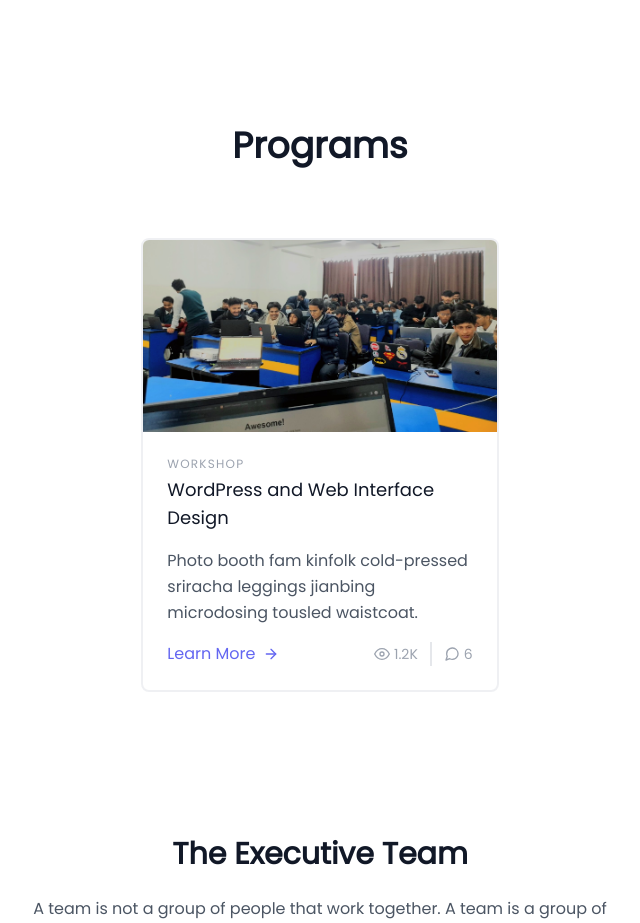
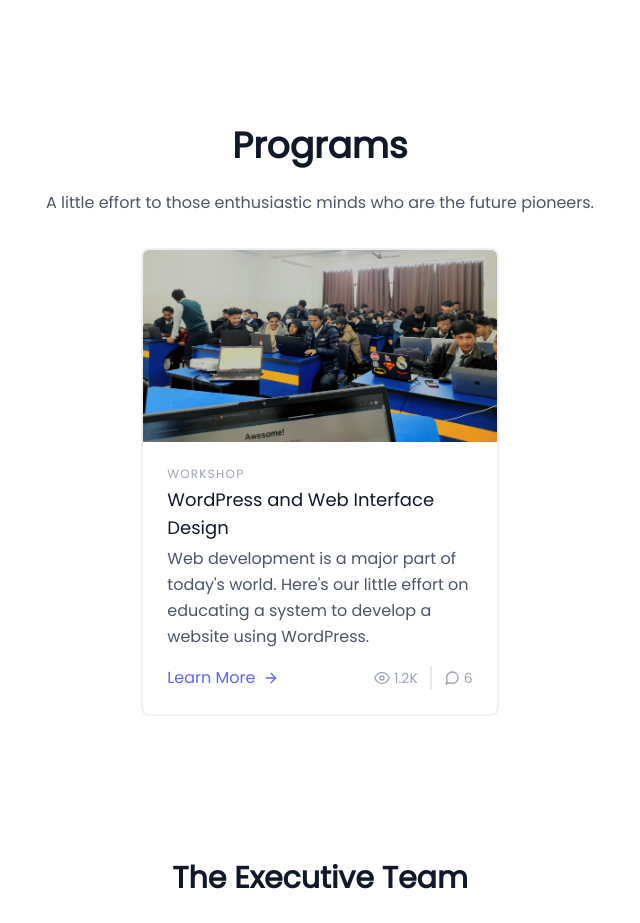
Before and after one commit to teamcoreQ/coreq, a React (Create React App) app: page / in a window 1280 px wide. Shown: the part 1540-2463 px from the top of the page, without its empty margins (320-960 px from the left). Built offline with nearby package versions, Linux system fonts and the light colour scheme.

Commit message:
updated wordpress workshop detail text

```diff
--- a/src/components/Programs.js
+++ b/src/components/Programs.js
@@ -12,11 +12,12 @@ export default function Programs(props) {
       <section id="programs" className="text-gray-600 body-font">
         <div className="container px-5 py-10 mx-auto">
 
-          <div className="flex flex-col text-center w-full mb-10 mt-10">
+          <div className="flex flex-col text-center w-full mb-6 mt-10">
             <h1 className="text-4xl font-bold title-font mb-4 text-gray-900">Programs</h1>
 
             {/* This code will be uncommented when program will added  */}
-            {/* <p className="lg:w-2/3 mx-auto leading-relaxed text-base">yesma chai hamle participate gareko ra hamle kasto events/program conduct garauxau tyo aanusar lekhxau    </p> */}
+            <p className="lg:w-2/3 mx-auto leading-relaxed text-base">A little effort to those enthusiastic minds who are the future pioneers.
+            </p>
 
 
           </div>
@@ -36,8 +37,10 @@ export default function Programs(props) {
                 <img className="lg:h-48 md:h-36 w-full object-cover object-center" src={workshopPhoto1} height='720' width='500' alt="blog" />
                 <div className="p-6">
                   <h2 className="tracking-widest text-xs title-font font-medium text-gray-400 mb-1">WORKSHOP</h2>
-                  <h1 className="title-font text-lg font-medium text-gray-900 mb-3">WordPress and Web Interface Design</h1>
-                  <p className="leading-relaxed mb-3">Photo booth fam kinfolk cold-pressed sriracha leggings jianbing microdosing tousled waistcoat.</p>
+                  <h1 className="title-font text-lg font-medium text-gray-900 mb-1">WordPress and Web Interface Design</h1>
+                  <p className="leading-relaxed mb-3">Web development is a major part of today's world.
+Here's our little effort on educating a system to develop a website using WordPress.
+</p>
                   <div className="flex items-center flex-wrap ">
                     <a href="#" className="text-indigo-500 inline-flex items-center md:mb-2 lg:mb-0">Learn More
                       <svg className="w-4 h-4 ml-2" viewBox="0 0 24 24" stroke="currentColor" stroke-width="2" fill="none" stroke-linecap="round" stroke-linejoin="round">
```
